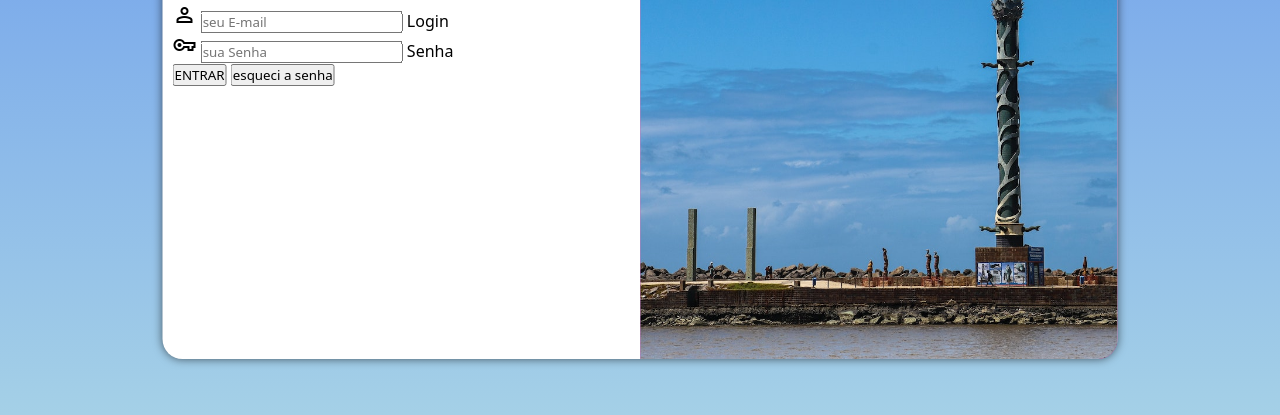
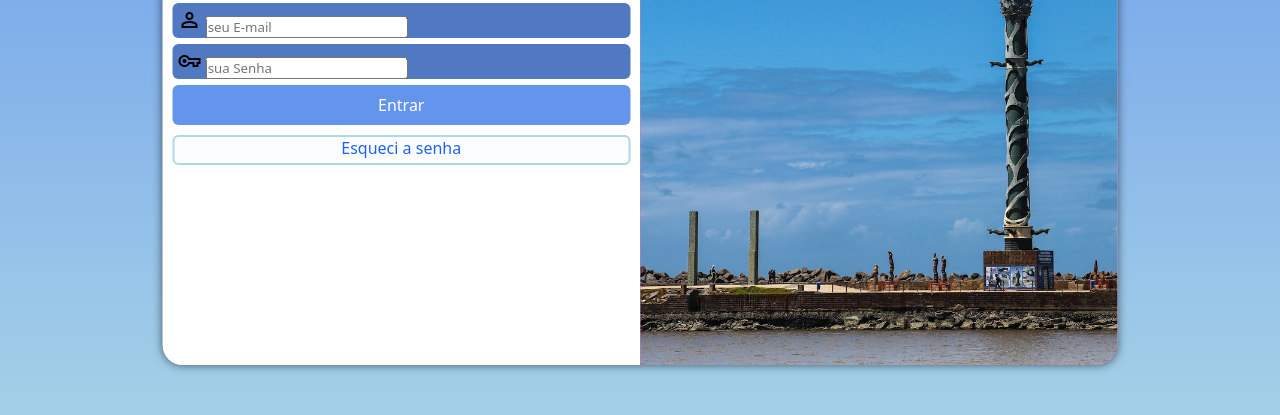
Before and after one commit to victoralves87/Tela-Login, a plain HTML site: page index.html in a window 1280 px wide. Shown: the part 291-706 px from the top of the page. Drawn offline with nearby package versions, Linux system fonts and the light colour scheme.

Commit message:
terminando

```diff
--- a/estilos/style.css
+++ b/estilos/style.css
@@ -30,7 +30,7 @@ section#login{
     transform: translate(-50%, -50%);
     background-color: white;
     width: 250px;
-    height: 500px;
+    height: 512px;
     border-radius: 20px;
     overflow: hidden;
     box-shadow: 0px 0px 10px rgba(0, 0, 0, 0.596);
@@ -65,3 +65,58 @@ div#formulario > p{
     font-size: 0.8em;
 
 }
+
+
+form > input[type=submit] {
+    display: block;
+    font-size: 1em;
+    width: 100%;
+    height: 40px;
+    background-color:cornflowerblue;
+    color: white;
+    border: none;
+    border-radius: 6px;
+    cursor: pointer;
+
+}
+
+
+form > input[type=submit]:hover{
+    background-color: rgb(98, 153, 255);
+}
+
+
+form > a.botao{
+    display: block;
+    text-align: center;
+    font-size: 1em;
+    width: 100%;
+    height: 30px;
+    text-decoration: none;
+    background-color: rgba(240, 248, 255, 0.308);
+    border: 2px solid lightblue;
+    border-radius: 6px;
+    margin-top: 10px;
+    color: rgb(30, 98, 245);
+
+}
+
+
+form > a.botao:hover{
+    background-color:rgba(100, 148, 237, 0.404);
+}
+
+
+form > div.campo{
+    background-color: rgb(81, 121, 194);
+    display:block;
+    width: 100%;
+    height: 35px;
+    border-radius: 6px;
+    margin: 6px 0px;
+    padding: 5px;
+
+
+
+
+}
--- a/index.html
+++ b/index.html
@@ -27,7 +27,7 @@
                             person
                             </span>
                         <input type="email" name="Login" id="ilogin" placeholder="seu E-mail" autocomplete="email" required maxlength="30">
-                        <label for="ilogin">Login</label>
+                        <label for="ilogin"></label>
                     </div>
 
                     <div class="campo">
@@ -35,10 +35,11 @@
                             vpn_key
                             </span>
                         <input type="password" name="senha" id="isenha" placeholder="sua Senha" autocomplete="current-password" required maxlength="10">
-                        <label for="isenha">Senha</label>
+                        <label for="isenha"></label>
                     </div>
-                    <input type="submit" value="ENTRAR">
-                    <button>esqueci a senha</button>
+                    <input type="submit" value="Entrar">
+                    <a class="botao" href="#">Esqueci a senha</a>
+
 
                 </form>
 
```
